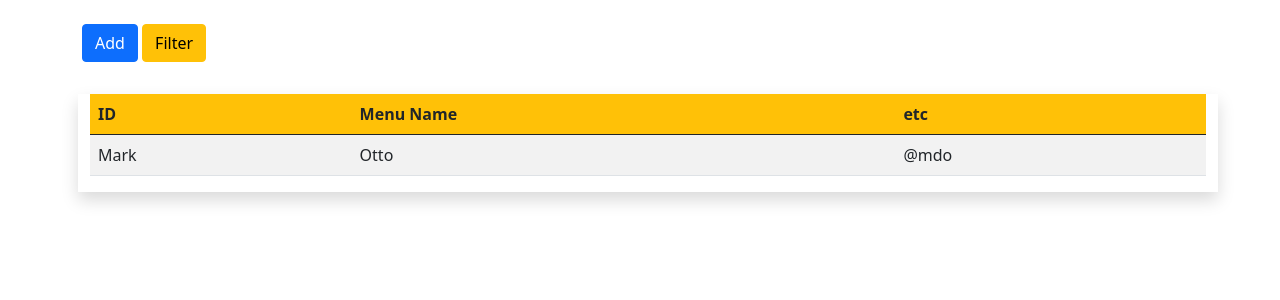
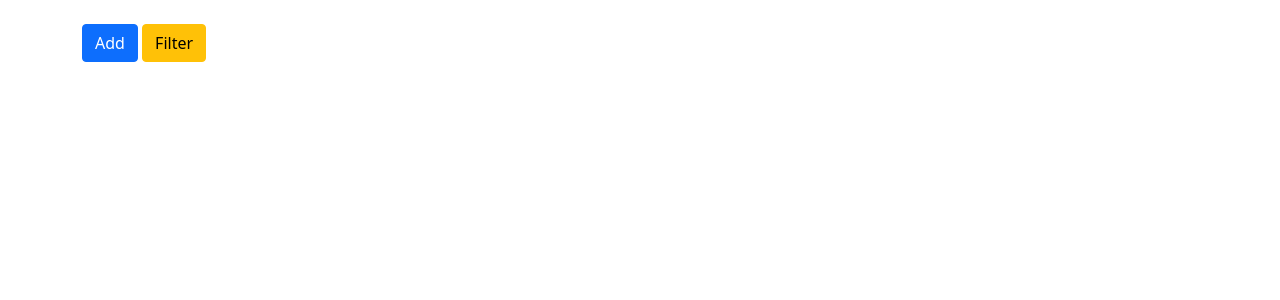
Before and after one commit to Saharshsolanki31/food, a Django app: template templates/restaurant/table.html in a window 1280 px wide. Shown: the part 76-376 px from the top of the page. Run offline with Django 3.2, Linux system fonts and the light colour scheme; the template is opened without the code that fills it, so the values that code supplies are empty.

Commit message:
commit by parag

```diff
--- a/templates/restaurant/table.html
+++ b/templates/restaurant/table.html
@@ -12,22 +12,7 @@
 
 
             <div class=" shadow  m-2">
-               <table class="table table-striped">
-                  <thead class="bg-warning ">
-                    <tr>
-                      <th scope="col">ID</th>
-                      <th scope="col">Menu Name</th>
-                      <th scope="col">etc</th>
-                    </tr>
-                  </thead>
-                  <tbody>
-                    <tr>
-                      <td>Mark</td>
-                      <td>Otto</td>
-                      <td>@mdo</td>
-                    </tr>
-                  </tbody>
-                </table>
+
             </div>
         </div>
     </div>
```
